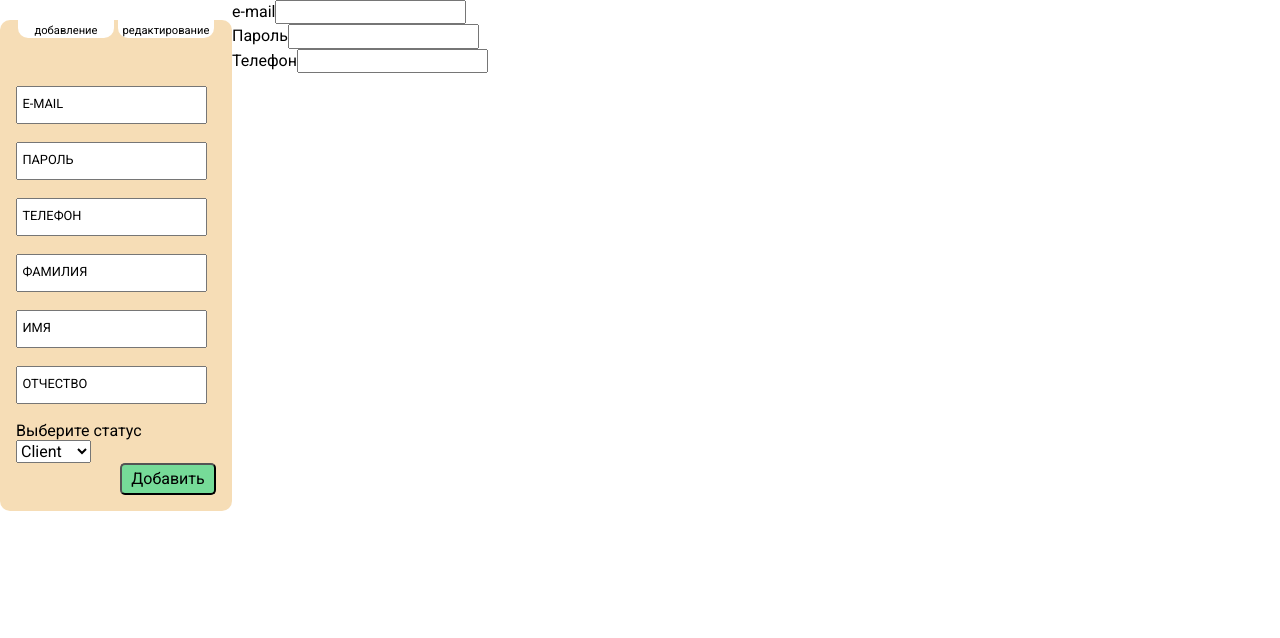
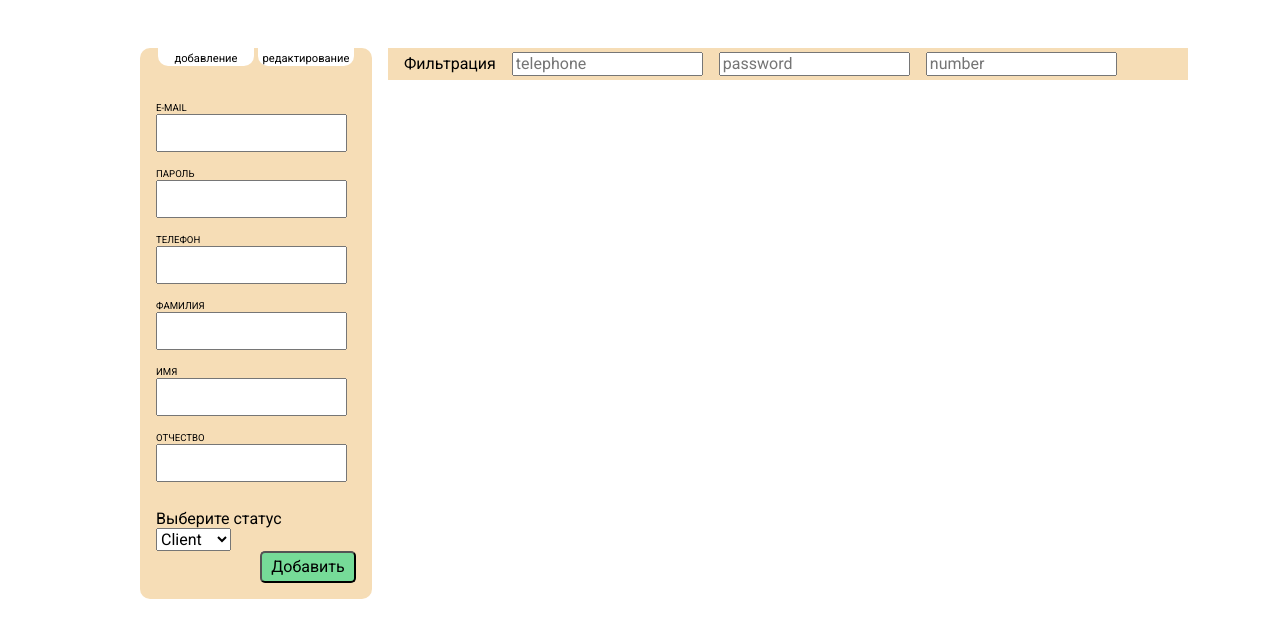
Before and after one commit to CocoGrub/admin-table, a React (Create React App) app: page / in a window 1280 px wide. Shown: the top 638 px of the page. Built offline with nearby package versions, Linux system fonts and the light colour scheme.

Commit message:
right side table start

```diff
--- a/src/App.js
+++ b/src/App.js
@@ -1,5 +1,5 @@
 import 'normalize.css';
-import './App.scss';
+
 import MainEditor from './pages/main-editor/main-editor';
 
 function App() {
--- a/src/App.scss
+++ b/src/App.scss
@@ -0,0 +1,5 @@
+.App {
+  width: 1000px;
+  margin: 0 auto;
+  padding-top: 3em;
+}
--- a/src/components/left-side/index.scss
+++ b/src/components/left-side/index.scss
@@ -1,5 +1,4 @@
 .left-side-wrapper {
-  margin-top: 20px;
   width: 200px;
   border-radius: 10px;
   background-color: #f6ddb6;
@@ -7,7 +6,6 @@
   padding-top: 3em;
   .info-buttons {
     height: 2em;
-
     display: flex;
     justify-content: space-around;
     margin-top: -3.9em;
@@ -29,18 +27,16 @@
     height: 100%;
     position: relative;
     min-height: 3.5em;
+    margin-bottom: 10px;
     input {
       height: 2em;
       position: absolute;
-      top: 0;
-      left: 0;
     }
     label {
       z-index: 1;
       position: absolute;
-      font-size: 0.8em;
-      top: 20%;
-      left: 0.5em;
+      font-size: 0.6em;
+      top: -20%;
       text-transform: uppercase;
     }
   }
--- a/src/components/right-side/RightSide.js
+++ b/src/components/right-side/RightSide.js
@@ -2,24 +2,23 @@ import React from 'react';
 
 const RightSide = () => {
   return (
-    <div>
+    <div className="right-side-wrapper">
       <div>
-        <div className="left-side-form-wrapper">
-          <form>
-            <div className="letf-side-item">
-              <label htmlFor="e-mail">e-mail</label>
-              <input type="e-mail" id="e-mail" name="e-mail"></input>
-            </div>
-            <div className="letf-side-item">
-              <label htmlFor="password">Пароль</label>
-              <input type="password" id="password" name="password"></input>
-            </div>
-            <div className="letf-side-item">
-              <label htmlFor="telefone">Телефон</label>
-              <input type="number" id="telefone" name="telefone"></input>
-            </div>
-          </form>
+        <div className="search-panel">
+          <div className="search-panel-span">
+            <span>Фильтрация</span>
+          </div>
+          <div className="search-panel-item">
+            <input type="e-mail" placeholder="telephone" id="e-mail" name="e-mail"></input>
+          </div>
+          <div className="search-panel-item">
+            <input type="password" placeholder="password" id="password" name="password"></input>
+          </div>
+          <div className="search-panel-item">
+            <input type="number" placeholder="number" id="telefone" name="telefone"></input>
+          </div>
         </div>
+        <div className="table"></div>
       </div>
     </div>
   );
--- /dev/null
+++ b/src/components/right-side/index.scss
@@ -0,0 +1,17 @@
+.right-side-wrapper {
+  width: 800px;
+  margin-left: 1em;
+}
+.search-panel {
+  height: 2em;
+  display: flex;
+  background-color: #f6ddb6;
+  align-items: center;
+  &-span {
+    margin-left: 1em;
+  }
+}
+
+.search-panel-item {
+  margin-left: 1em;
+}
--- a/src/index.scss
+++ b/src/index.scss
@@ -1,4 +1,6 @@
+@import './App.scss';
 @import './components/left-side/index.scss';
+@import './components/right-side/index.scss';
 @import './pages/main-editor//index.scss';
 html {
   font-family: 'Roboto', sans-serif;
```
Also changed, not shown: 1 other file (tests, documents, lock files or other folders).
